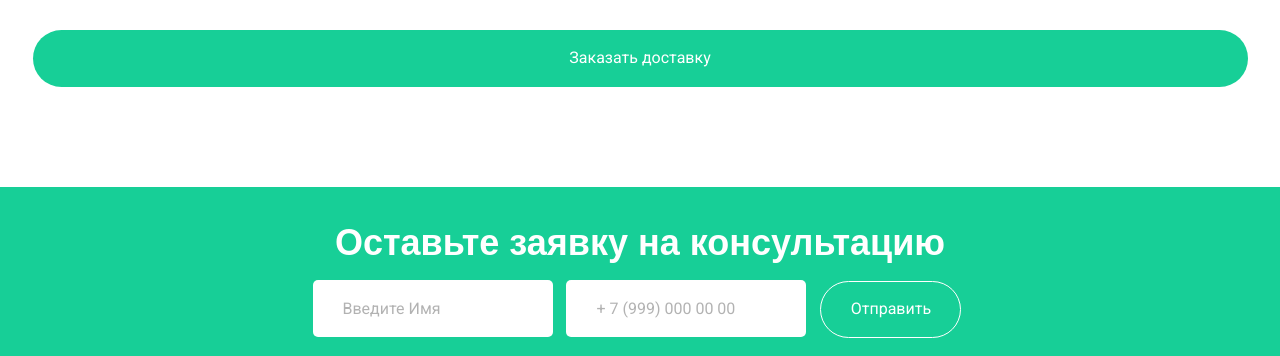
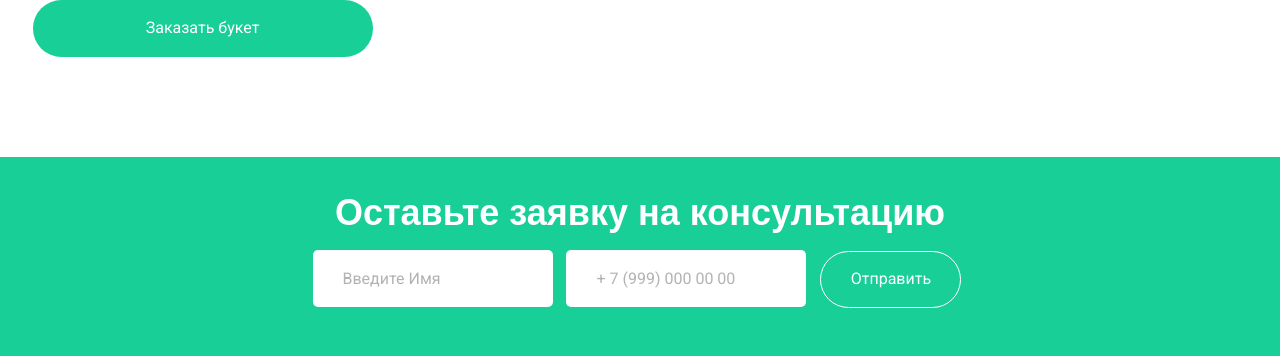
Before and after one commit to Sergryap/flower-shop, a Django app: template flower_order/templates/flower_order/result.html in a window 1280 px wide. Shown: the part 1097-1453 px from the top of the page. Run offline with Django 4.2, Linux system fonts and the light colour scheme; the template is opened without the code that fills it, so the values that code supplies are empty; some web fonts are replaced.

Commit message:
The result.html file has been modified

```diff
--- a/flower_order/templates/flower_order/result.html
+++ b/flower_order/templates/flower_order/result.html
@@ -72,7 +72,9 @@
 						<script type="text/javascript" charset="utf-8" async src="https://api-maps.yandex.ru/services/constructor/1.0/js/?um=constructor%3Ae7fa8f1f4d9486333bed8121193c663422c312713f8a1b1acd4532a641258273&amp;width=398&amp;height=316&amp;lang=ru_RU&amp;scroll=true"></script>
 					</div>
 				</div>
-				<button class="btn contacts__btn">Заказать доставку</button>
+				<form action="{% url 'flower_order:order' %}">
+					<button class="btn result__items_btn" name="bouquet" value="{{ bouquet.pk }}">Заказать букет</button>
+				</form>
 			</div>
 		</div>
 	</section>
```
